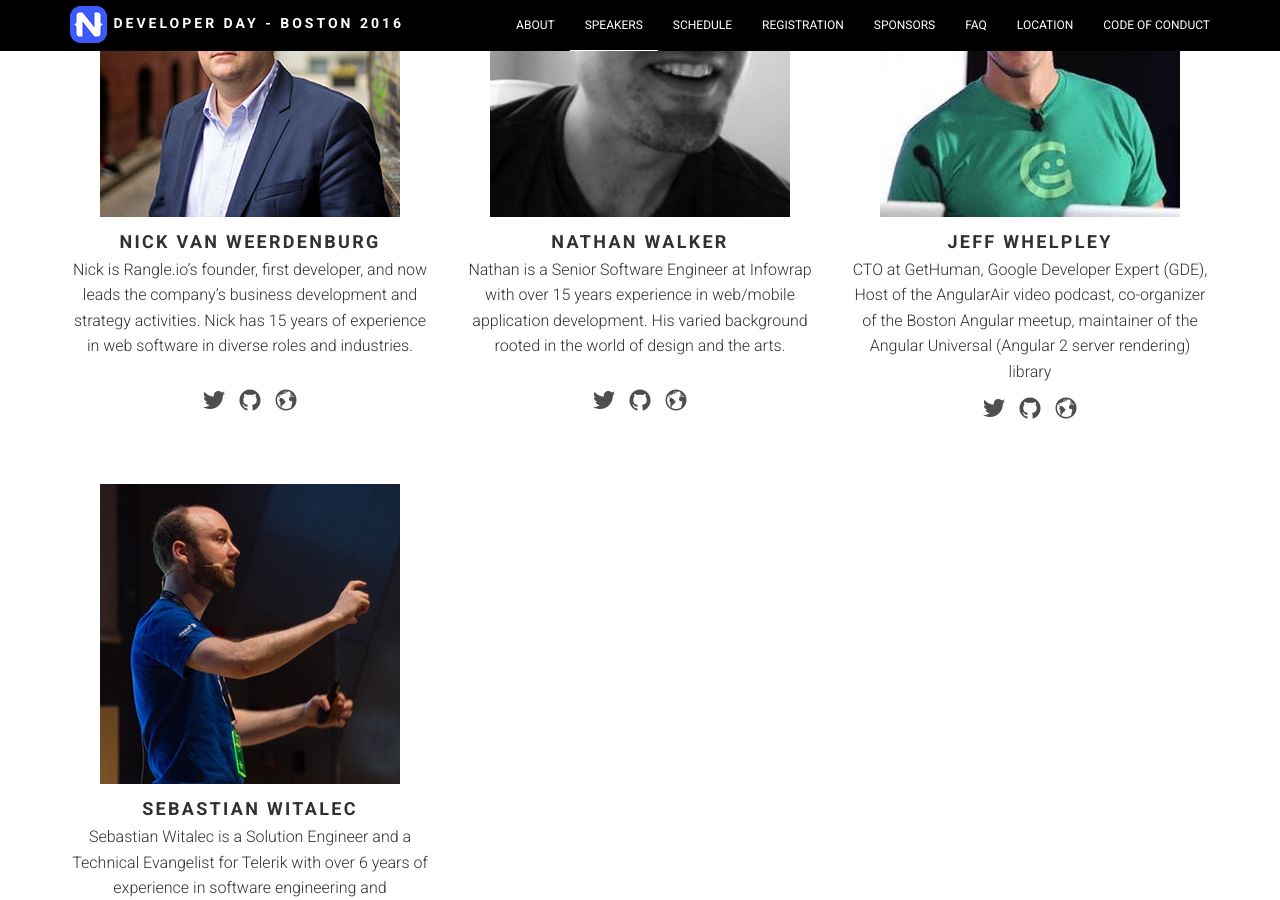
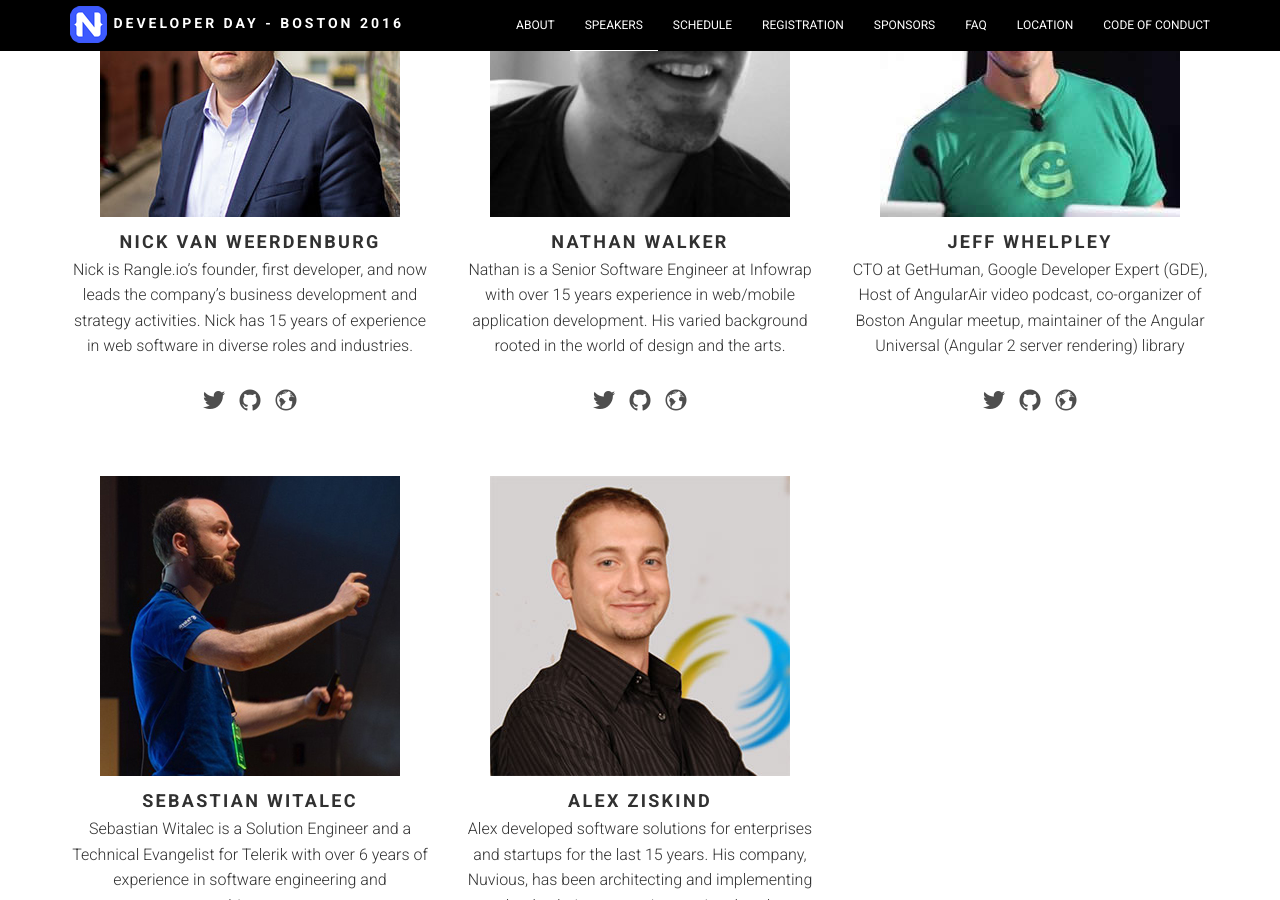
Before and after one commit to NativeScript/nativescript-developer-day, a Jekyll site: the page built from index.html, in a window 1280 px wide and 900 px high, scrolled down 3981 px. Built offline with Jekyll 4.4.1, drawn with Linux system fonts in a browser that asks for light colours; some web fonts are replaced; some of the changed text lies outside the part shown.

```diff
--- a/_data/schedule.yaml
+++ b/_data/schedule.yaml
@@ -39,9 +39,9 @@
             - name: "Jen Looper"
     -   title: "Morning Break"
         start_time: "10:15am"
-    -   title: "Session"
+    -   title: "Why NativeScript Demands You Rethink Your Mobile Application Strategy"
         start_time: "10:30am"
-        description: "Details coming soon"
+        description: "NativeScript provides a radically different value proposition for building mobile apps for startups, enterprises, and any kind of SaaS company already using Angular 2. By removing the performance barrier for more complex mobile apps, NativeScript enables a new cross-channel application strategy that wasn’t available a year ago and is a game changer for many kinds of mobile applications. Join Nick as he shares lessons learned from dozens of mobile projects, including several NativeScript ones, over the last three years."
         speakers:
             - name: "Nick van Weerdenburg"
     -   title: "Angular Universal Tooling"
@@ -56,11 +56,11 @@
             - name: "Sebastian Witalec"
     -   title: "Lunch"
         start_time: "12:00pm"
-    -   title: "Session"
+    -   title: "Using the Microsoft Graph API to get Office 365 data in your mobile apps"
         start_time: "1:00pm"
-        description: "Details coming soon"
+        description: "With Microsoft’s advances made in the Office 365 programmability models and the recent release of Azure AD for B2C scenarios, it’s exciting to see how developers can use these new features to create compelling solutions, especially in the world of increasing demand for mobile capabilities. In this talk, Telerik Developer Expert Alex Ziskind will show you how you can build a native mobile application with NativeScript that calls into the newest iteration of Microsoft’s Graph API to fetch and update its data. We will explore Azure AD for authentication, as well as the single Graph API that can be used via a native SDK or via REST."
         speakers:
-            - name: "TBD"
+            - name: "Alex Ziskind"
     -   title: "Going into Battle with NativeScript Angular: A Real World Case Study"
         start_time: "1:30pm"
         description: "A fun app idea sparked prompted me to go into battle armed with nothing more than NativeScript Angular. I was pleasantly surprised at how smooth the development experience was but there were a lot of lessons learned. We’ll discuss some takeaways from this real world app development."
--- a/_data/speakers.yaml
+++ b/_data/speakers.yaml
@@ -56,10 +56,16 @@
     twitter: "jeffwhelpley"
     github: "jeffwhelpley"
     website: "https://gethuman.com/"
-    bio: "CTO at GetHuman, Google Developer Expert (GDE), Host of the AngularAir video podcast, co-organizer of the Boston Angular meetup, maintainer of the Angular Universal (Angular 2 server rendering) library"
+    bio: "CTO at GetHuman, Google Developer Expert (GDE), Host of AngularAir video podcast, co-organizer of Boston Angular meetup, maintainer of the Angular Universal (Angular 2 server rendering) library"
 -   name: "Sebastian Witalec"
     photo: "sebastianwitalec.jpg"
     twitter: "sebawita"
     github: "sebawita"
     website: "http://developer.telerik.com/author/switalec/"
-    bio: "Sebastian Witalec is a Solution Engineer and a Technical Evangelist for Telerik with over 6 years of experience in software engineering and architecture.."
+    bio: "Sebastian Witalec is a Solution Engineer and a Technical Evangelist for Telerik with over 6 years of experience in software engineering and architecture."
+-   name: "Alex Ziskind"
+    photo: "alexziskind.jpg"
+    twitter: "digitalix"
+    github: "alexziskind1"
+    website: "http://www.nuvious.com/blog"
+    bio: "Alex developed software solutions for enterprises and startups for the last 15 years. His company, Nuvious, has been architecting and implementing cloud solutions on an international scale."
```
Also changed, not shown: assets/images/speakers/alexziskind.jpg (added), assets/images/thum_s/alexziskind.jpg (added).
